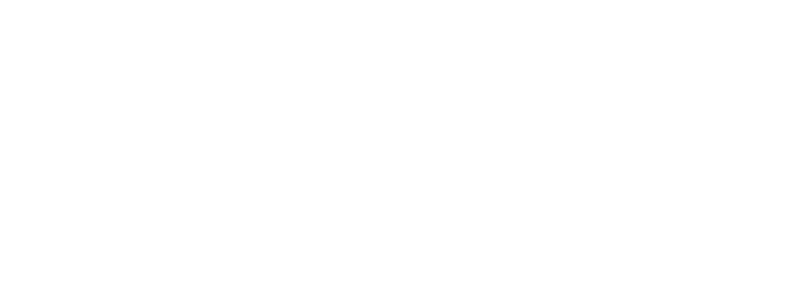
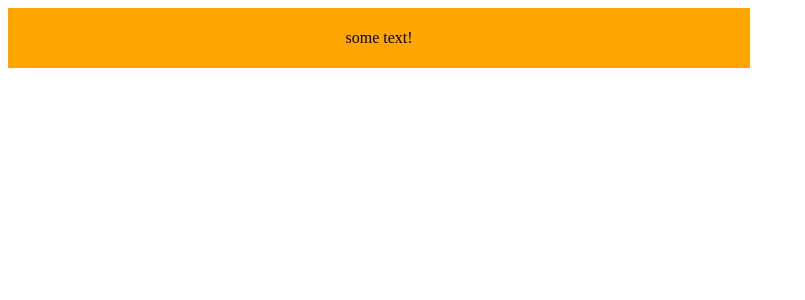
Before and after one commit to khazaddoom/Angular-Day2, an Angular app: page / in a window 1280 px wide. Shown: the top 300 px of the page, without its empty margins (0-805 px from the left). Built offline with nearby package versions, Linux system fonts and the light colour scheme.

Commit message:
revise learning

```diff
--- a/src/app/app.component.html
+++ b/src/app/app.component.html
@@ -1,6 +1,6 @@
 <div class="container">
 
-
+  <warning></warning>
 
 
 </div>
--- a/src/app/app.component.ts
+++ b/src/app/app.component.ts
@@ -6,5 +6,5 @@
   styleUrls: ['./app.component.css']
 })
 export class AppComponent {
-  title = 'logging-app';
+  title = 'This is a warning!';
 }
--- a/src/app/app.module.ts
+++ b/src/app/app.module.ts
@@ -2,10 +2,11 @@
 import { NgModule } from '@angular/core';
 
 import { AppComponent } from './app.component';
+import { WarningComponent } from './warning/warning.component';
 
 @NgModule({
   declarations: [
-    AppComponent
+    AppComponent, WarningComponent
   ],
   imports: [
     BrowserModule
--- /dev/null
+++ b/src/app/warning/warning.component.css
@@ -0,0 +1,8 @@
+.warning-container {
+    max-width: 700px;
+    background-color: orange;
+    border: 1px solid orange;
+    color: black;
+    padding: 20px;
+    text-align: center;
+}
--- /dev/null
+++ b/src/app/warning/warning.component.html
@@ -0,0 +1,3 @@
+<div class="warning-container">
+    {{content}}
+</div>
--- /dev/null
+++ b/src/app/warning/warning.component.ts
@@ -0,0 +1,10 @@
+import { Component } from '@angular/core';
+
+@Component({
+    selector: 'warning',
+    templateUrl: './warning.component.html',
+    styleUrls: ['./warning.component.css']
+})
+export class WarningComponent {
+    content = 'some text!'
+}
```
